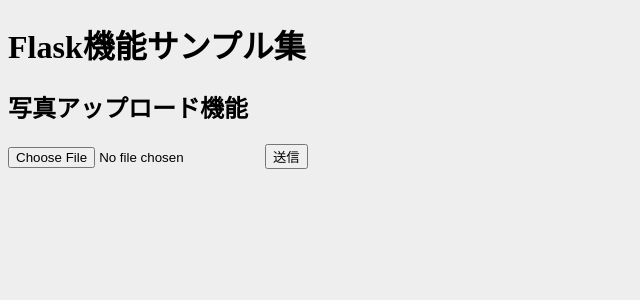
After one commit to TakaiAyumu459/sample, a Flask app: page /photo/ in a window 1280 px wide. The commit adds this page. Shown: the top 300 px of the page, without its empty margins (0-640 px from the left). Run offline with Flask 3, Linux system fonts and the light colour scheme.

Commit message:
画像アップロード機能の基礎作成

```diff
--- a/sample/__init__.py
+++ b/sample/__init__.py
@@ -10,4 +10,8 @@
 
 init_db(app)
 
-import sample.views.index
+# その他の機能はオブジェクトをインポートする
+from sample.views import index,photos
+
+# 写真アップロード機能サンプル
+app.register_blueprint(photos.photo, url_prefix="/photo")
--- /dev/null
+++ b/sample/static/photo.css
@@ -0,0 +1,39 @@
+/* 画像アップロード機能 */
+
+
+
+section {
+    margin: 2em 0;
+    display: flex;
+}
+
+.photo {
+    width: 200px;
+    height: 300px;
+    margin: 10px;
+    position: relative;
+    border: solid 1px gray;
+}
+
+.photo img {
+    width: 200px;
+    height: 200px;
+    object-fit: contain;
+}
+
+.photo button {
+    position: absolute;
+    top: 3px;
+    right: 3px;
+    width: 16px;
+    height: 16px;
+    border-radius: 8px;
+    background-color: white;
+    border: solid 1px black;
+    margin: 0;
+    padding: 0;
+}
+
+.photo p {
+    padding: 0 1em;
+}
--- a/sample/static/style.css
+++ b/sample/static/style.css
@@ -1,3 +1,21 @@
 body {
     background-color: #eee;
 }
+
+.flash {
+    border-style: solid;
+    border-width:  1px;
+    border-color: gray;
+    border-radius: 0.5rem;
+    padding: 0.5rem;
+}
+
+.flash.error {
+    border-color: #ffc0cb;
+    background-color: #ffc0cb;
+}
+
+.flash.success {
+    border-color: #98fb98;
+    background-color: #98fb98;
+}
--- a/sample/templates/index.html
+++ b/sample/templates/index.html
@@ -9,7 +9,6 @@
 <h2>機能一覧</h2>
 <ul>
     <li>ページごとにスタイルを切り替える sample/templates/layout.htmlとsample/templates/index.htmlを参照</li>
-    <li>bbb</li>
-    <li>ccc</li>
+    <li><a href="/photo">写真のアップロード</a></li>
 </ul>
 {% endblock %}
--- a/sample/templates/layout.html
+++ b/sample/templates/layout.html
@@ -17,6 +17,9 @@
     <header>
         <h1>Flask機能サンプル集</h1>
     </header>
+    {% for category,message in get_flashed_messages(with_categories=True):  %}
+    <p class="flash {{category}}">{{message}}</p>
+    {% endfor %}
     {% block body %}{% endblock %}
     <footer></footer>
 </body>
--- /dev/null
+++ b/sample/templates/photos/index.html
@@ -0,0 +1,29 @@
+{% extends "layout.html" %}
+{% block title %}Flask機能サンプル集 写真アップロード機能{% endblock %}
+
+{% block style %}
+<link rel="stylesheet" href="{{url_for('static',filename='photo.css')}}">
+{% endblock %}
+
+{% block body %}
+<h2>写真アップロード機能</h2>
+
+<!-- ファイルのアップロードにはform要素に enctype="multipart/form-data" が必要 -->
+<form action="{{url_for('photo.upload')}}" method="post" enctype="multipart/form-data">
+<input type="file" name="file">
+<button type="submit">送信</button>
+</form>
+
+<section>
+    {% for photo in photos: %}
+    <div class="photo">
+    <img src="/photo/{{photo.id}}/src" alt="{{photo.filename}}">
+    <p>{{photo.filename}}</p>
+    <form action="/photo/{{photo.id}}/delete" onsubmit="return confirm('本当に削除しますか')">
+        <button type="submit">×</button>
+    </form>
+    </div>
+    {% endfor %}
+</section>
+
+{% endblock %}
--- /dev/null
+++ b/sample/views/photos.py
@@ -0,0 +1,67 @@
+"""
+ファイルアップロードサンプル
+
+参考)
+https://msiz07-flask-docs-ja.readthedocs.io/ja/latest/patterns/fileuploads.html
+
+"""
+import mimetypes # ファイル種別 MIME-Typeを拡張子から判別するために必要
+
+from flask import render_template, request, url_for, redirect, flash, Blueprint,make_response
+from werkzeug.utils import secure_filename
+
+from sample.models.photo import Photo
+
+
+from sample.db import db
+
+photo = Blueprint('photo', __name__)
+
+@photo.route('/')
+def index():
+    """
+    画像一覧とアップロードフォームを表示
+    """
+    # 画像データのidとfilenameだけを取得する
+    photos = Photo.query.with_entities(Photo.id,Photo.filename).all()
+    return render_template('photos/index.html',photos = photos)
+
+@photo.route('/<int:id>/src')
+def src(id):
+    """
+    指定されたidの画像データ本体をレスポンスする
+    """
+    photo = Photo.query.get(id)
+    response = make_response(photo.photo)
+    response.headers.set('Content-Type', mimetypes.guess_type(photo.filename))
+    return response
+
+@photo.route('upload',methods=["POST"])
+def upload():
+    """
+    アップロードフォームからのPOSTリクエストによって画像をデータベースに保存する
+    """
+    if 'file' not in request.files:
+        flash('ファイルがアップロードされませんでした','error')
+        return redirect(url_for('photo.index'))
+    file = request.files['file']
+    if file.filename == '':
+        flash('ファイルが選択されていません','error')
+        return redirect(url_for('photo.index'))
+    if file :
+        filename = secure_filename(file.filename)
+        photo = Photo(filename,file.stream.read())
+        db.session.add(photo)
+        db.session.commit()
+        flash("画像を保存しました","success")
+    return redirect(url_for('photo.index'))
+
+@photo.route('/<int:id>/delete')
+def delete(id):
+    """
+    指定されたidの画像ファイルを削除する
+    """
+    photo = Photo.query.get(id)
+    db.session.delete(photo)
+    db.session.commit()
+    return redirect(url_for('photo.index'))
```
Also changed, not shown: sample/models/photo.py (added, +21 -0 lines), README.md.
